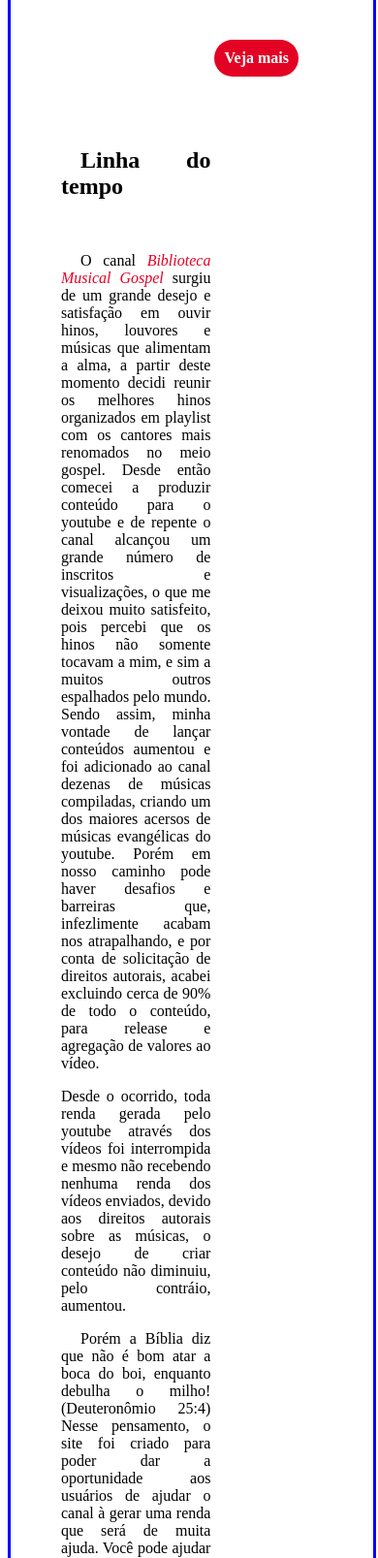
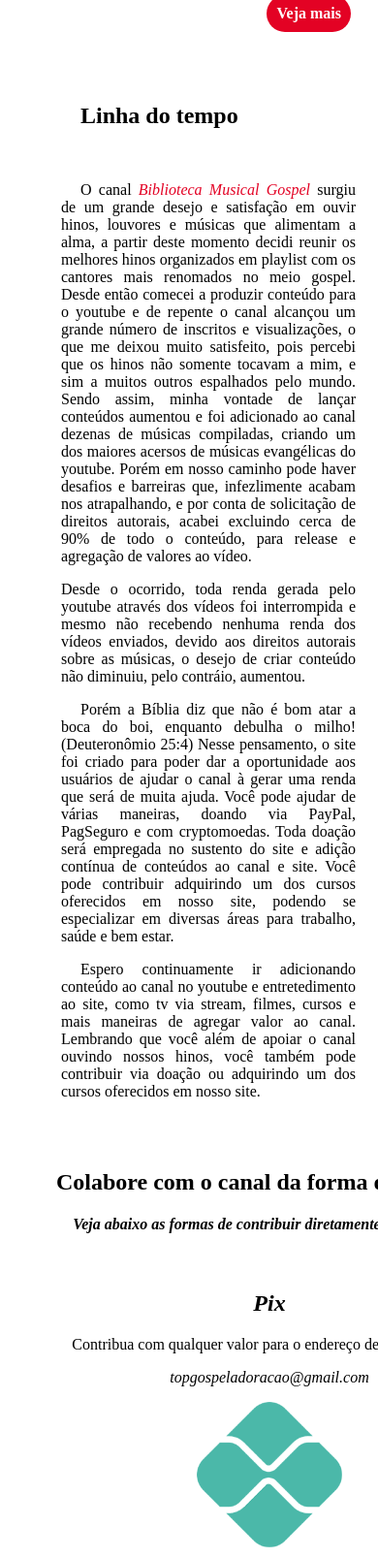
Before and after one commit to flavioleoneramos/bibliotecamusicalgospel, a PHP site: page / in a window 390 px wide; the page is wider, and only the part inside the window is pictured. Shown: the part 1802-3409 px from the top of that part at 97% size. Run offline with PHP 8.4, Linux system fonts and the light colour scheme; data that the repository does not hold is empty.

Commit message:
responsivo

```diff
--- a/_class/conexaoClass.php
+++ b/_class/conexaoClass.php
@@ -135,7 +135,7 @@ if($result->num_rows > 0){
         $tv->setLinkTv($row["linkTv"]);
         echo "<li>";
             echo "<figure>
-                <img src='" . $row["imagemTv"] . "' alt='" . $row["nomeTv"] . "'>
+                <img src='" . $row["imagemTv"] . "' alt='" . $row["nomeTv"] . " class='imgP''>
                 <figcaption>
                     <form method='get' action='displayTv.php'>
                         <input type='text' hidden='hidden' name='idTv' value='" . $tv->getIdTv() . "'>
--- a/_css/asideSection.css
+++ b/_css/asideSection.css
@@ -22,3 +22,14 @@ div#tvOnline ul li img{
     width: 100%;
     height: 100%;
 }
+
+@media screen and (max-width: 800px){
+    div#tvOnline ul li img{
+        width: 100px;
+        height: 100px;
+
+    }
+    div#tvonline{
+        background-color: red;
+    }
+}
--- a/_css/styleResponsive.css
+++ b/_css/styleResponsive.css
@@ -52,6 +52,10 @@ Click nbfs://nbhost/SystemFileSystem/Templates/Other/CascadeStyleSheet.css to ed
 }
 
 @media screen and (max-width: 800px){
+
+    ul{
+        list-style: none;
+    }
     div#interface{
         width: 100%;
         margin: auto;
@@ -61,15 +65,11 @@ Click nbfs://nbhost/SystemFileSystem/Templates/Other/CascadeStyleSheet.css to ed
     div#interface header#headerAll{
         width: 100%;
         margin: 5px auto 5px auto;
-        position: relative;
-        border: 3px solid blue;
     }
 
     div#interface section#sectionAll{
         width: 100%;
         margin: 5px auto 5px auto;
-        position: relative;
-        border: 3px solid blue;
         text-align: center;
     }
 
@@ -77,16 +77,11 @@ Click nbfs://nbhost/SystemFileSystem/Templates/Other/CascadeStyleSheet.css to ed
         text-align: center;
         width: 100%;
         margin: 5px auto 5px auto;
-        position: relative;
-        border: 3px solid blue;
     }
 
     div#interface footer#footerAll{
         text-align: center;
-        width: 100%;
-        margin: 5px auto 5px auto;
-        clear: both;
-        position: relative;
-        border: 3px solid blue;
+        width: 90%;
+        margin: 5px 10px 5px -45px;
     }
 }
--- a/_fonts/asideSection.php
+++ b/_fonts/asideSection.php
@@ -1,5 +1,8 @@
 <head>
     <link rel="stylesheet" href="_css/asideSection.css">
+    <style>
+
+    </style>
 </head>
 
 <div id="tvOnline">
--- a/_fonts/section2Footer.php
+++ b/_fonts/section2Footer.php
@@ -8,11 +8,12 @@
     div#footerIndex ul{
         width: 100%;
         list-style: none;
+        display: inline-block;
     }
 
     div#footerIndex ul li{
         display: inline-block;
-        margin: 30px;
+        margin: 10px;
     }
 
     div#cripto{
@@ -23,11 +24,24 @@
     div#cripto img{
         margin: 20px;
     }
+
+    div#pix{
+        margin: 20px;
+    }
 </style>
 <div id="footerIndex">
     <h1>Colabore com o canal da forma de desejar!</h1>
-    <h4><em>Veja abaixo as formas de contribuir diretamente com o canal.</em></h4>
+    <h4><em>Veja abaixo as formas de contribuir diretamente com o canal.</em></h4></br>
+    <div id="pix">
+
+                <h2><em>Pix</h2></em>
+                <p>Contribua com qualquer valor para o endereço de email abaixo: </p>
+                <p><em>topgospeladoracao@gmail.com</em></p>
+                <img src="_imagens/pix.png" alt="Pix">
+            </div>
     <ul>
+
+
         <li>
         <div id="paypal">
         <h2><em>PayPal</em></h2>
@@ -39,6 +53,7 @@
         </div>
         </li>
         <li>
+
             <div id="pagseguro">
                 <h2><em>PagSeguro</em></h2>
                 <!-- INICIO FORMULARIO BOTAO PAGSEGURO -->
@@ -51,12 +66,13 @@
                 </form>
                 <!-- FINAL FORMULARIO BOTAO PAGSEGURO -->
             </div>
-            <div id="cripto">
-                <h4><em>Você também pode enviar sua doação em cripto moeda! Escolha a rede blockchain de sua preferência e apoie o canal.</em></h4>
-                <a href="https://polygonscan.com/address/0x816c5b6c3dd6a374490091b6776d549847aa939f" target="blank"><img src="_imagens/polygon.PNG" alt="Rede Polygon"></a><a href="https://bscscan.com/address/0x816c5b6c3dd6a374490091b6776d549847aa939f" target="blank"><img src="_imagens/binance2.PNG" alt="Rede Binance"></a>
 
-                <p><a href="https://polygonscan.com/address/0x816c5b6c3dd6a374490091b6776d549847aa939f">0x816c5b6c3dd6a374490091b6776d549847aa939f</a></p>
-            </div>
         </li>
     </ul>
+    <div id="cripto">
+        <h4><em>Você também pode enviar sua doação em cripto moeda! Escolha a rede blockchain de sua preferência e apoie o canal.</em></h4>
+        <a href="https://polygonscan.com/address/0x816c5b6c3dd6a374490091b6776d549847aa939f" target="blank"><img src="_imagens/polygon.PNG" alt="Rede Polygon"></a><a href="https://bscscan.com/address/0x816c5b6c3dd6a374490091b6776d549847aa939f" target="blank"><img src="_imagens/binance2.PNG" alt="Rede Binance"></a>
+
+        <p><a href="https://polygonscan.com/address/0x816c5b6c3dd6a374490091b6776d549847aa939f">0x816c5b6c3dd6a374490091b6776d549847aa939f</a></p>
+    </div>
 </div>
--- a/_fonts/sectionFooter.php
+++ /dev/null
@@ -1 +0,0 @@
-<h1>Section footer</h1>
--- a/_fonts/sectionIndex.php
+++ b/_fonts/sectionIndex.php
@@ -26,6 +26,12 @@
         margin-right: 20px;
     }
 
+    @media screen and (max-width: 800px){
+        ul#index{
+            text-align: center;
+        }
+    }
+
 </style>
 <ul id="index">
     <li>
--- a/_fonts/sectionLogin.php
+++ b/_fonts/sectionLogin.php
@@ -1,6 +1,6 @@
 <style>
     div#login{
-        width: 500px;
+        width: 400px;
         border: 3px solid #e30224;
         border-radius: 10px;
         margin: auto;
--- a/index.php
+++ b/index.php
@@ -17,13 +17,19 @@
         #home{
             text-decoration: underline;
         }
-
         section#sectionIndex{
             width: 60%;
             float: left;
             margin: 20px auto 20px auto;
             text-align: center;
         }
+        @media screen and (max-width: 800px){
+        section#sectionIndex{
+            width: 100%;
+            margin: 20px auto 20px auto;
+            text-align: center;
+        }
+    }
     </style>
 </head>
 <body>
--- a/tvonline.php
+++ b/tvonline.php
@@ -33,6 +33,10 @@
         #tv{
             text-decoration: underline;
         }
+
+        @media screen and (max-width: 800px){
+
+        }
     </style>
 </head>
 <body>
```
Also changed, not shown: _imagens/pix.png (added).
